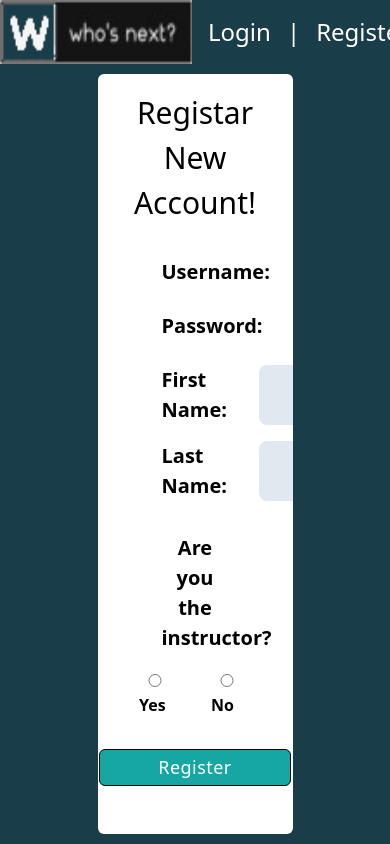
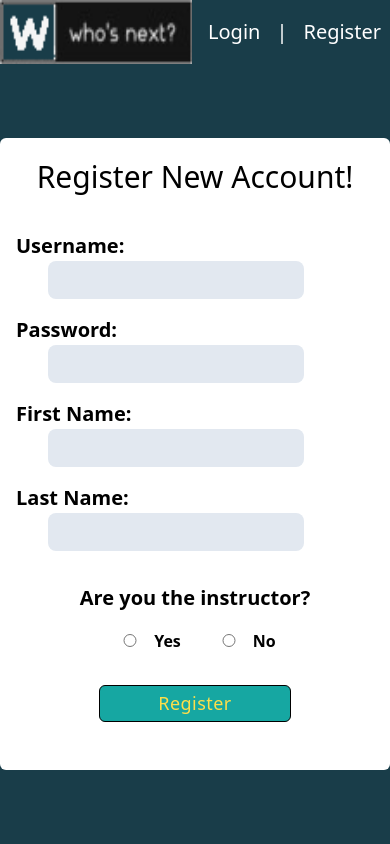
Before and after one commit to Da-Colon/random-picker, a React (Create React App) app: page /register in a window 390 px wide. Built offline with nearby package versions, Linux system fonts and the light colour scheme.

Commit message:
updated styling for mobile

```diff
--- a/src/Components/header.js
+++ b/src/Components/header.js
@@ -21,13 +21,13 @@ const Header = () => {
 
 
   return (
-    <div className="h-16 w-full fixed bg-dc-dark text-white text-2xl flex justify-between">
+    <div className="h-16 w-full fixed bg-dc-dark text-white text-xl flex justify-between">
       <img onClick={_goHome} className="w-48 cursor-pointer" alt="Logo" src={logo} />
       {user.id && (
         <>
           <div className="self-center" onClick={() => dispatch({type: "ACCOUNT_MENU_TOGGLE"})}>
-            <span className="mx-4 cursor-pointer">
-              <i className="fas fa-user-circle mr-2" />
+            <span className="mx-2 cursor-pointer">
+              <i className="fas fa-user-circle mr-1" />
             {state.accountMenu && <span className="arrow-down"></span>}
               {user.first_name.substr(0, 1)}. {user.last_name}
             </span>
--- a/src/Components/register.js
+++ b/src/Components/register.js
@@ -41,7 +41,7 @@ const Register = () => {
   return (
     <>
       {submitting && <LoadingModal>Submitting...</LoadingModal>}
-       <FormModal header="Registar New Account!">
+       <FormModal header="Register New Account!">
           <Formik
             validationSchema={Yup.object().shape({
               username: Yup.string().required("Required"),
@@ -70,10 +70,10 @@ const Register = () => {
           >
             {({ values, errors, touched, handleChange, handleSubmit }) => (
               <form
-                className="flex flex-col text-left mx-12 pt-4"
+                className="flex flex-col text-left pt-4"
                 onSubmit={handleSubmit}
               >
-                <label className="pt-4 text-xl font-semibold flex justify-between">
+                <label className="pt-4 text-xl font-semibold flex justify-between flex-wrap">
                   Username:
                   {errors.username && touched.username && (
                     <Error>{errors.username}</Error>
@@ -88,7 +88,7 @@ const Register = () => {
                     onChange={handleChange}
                   />
                 </label>
-                <label className="pt-4 text-xl font-semibold flex justify-between">
+                <label className="pt-4 text-xl font-semibold flex justify-between flex-wrap">
                   Password:
                   {errors.password && touched.password && (
                     <Error>{errors.password}</Error>
@@ -103,7 +103,7 @@ const Register = () => {
                     onChange={handleChange}
                   />
                 </label>
-                <label className="pt-4 text-xl font-semibold flex justify-between">
+                <label className="pt-4 text-xl font-semibold flex justify-between flex-wrap">
                   First Name:
                   {errors.firstName && touched.firstName && (
                     <Error>{errors.firstName}</Error>
@@ -117,7 +117,7 @@ const Register = () => {
                     onChange={handleChange}
                   />
                 </label>
-                <label className="pt-4 text-xl font-semibold flex justify-between">
+                <label className="pt-4 text-xl font-semibold flex justify-between flex-wrap">
                   Last Name:
                   {errors.lastName && touched.lastName && (
                     <Error>{errors.lastName}</Error>
--- a/src/Components/spinner.js
+++ b/src/Components/spinner.js
@@ -61,10 +61,10 @@ export default function Spinner() {
   };
 
   return (
-    <div className="h-full w-full flex items-center pt-12 flex-wrap">
-      <div className="w-48 h-full border-r border-solid flex flex-col p-4 bg-dc-dark text-white">
+    <div className="h-full w-full flex pt-16 flex-wrap bg-dc-dark">
+      <div className="max-w-xs border-r border-solid flex flex-col bg-dc-dark text-white items-center flex-auto">
         <PrimaryButton
-          className=""
+          className="w-48"
           onClick={() => setShowStudents(!showStudents)}
         >
           Waiting
@@ -72,7 +72,7 @@ export default function Spinner() {
         {showStudents && (
           <div className="h-64 no-scroll-bar-overflow">
             {students.map((student, index) => (
-              <div key={student} className="flex justify-between p-1 w-full">
+              <div key={student} className="flex justify-between p-1 m-1 w-full">
                 <span>{student}</span>
                 <XButton onClick={() => removeStudent(index)} />
               </div>
@@ -80,13 +80,13 @@ export default function Spinner() {
           </div>
         )}
         <PrimaryButton
-          className=""
+          className="w-48"
           onClick={() => setShowCompleted(!showCompleted)}
         >
           Completed
         </PrimaryButton>
         {showCompleted && (
-          <div className="h-64 no-scroll-bar-overflow ">
+          <div className="h-48 no-scroll-bar-overflow ">
             {completed.map((student) => (
               <div key={student} className="flex justify-between p-1 w-full">
                 <span className="font-bold">{student}</span>
@@ -95,7 +95,10 @@ export default function Spinner() {
           </div>
         )}
       </div>
-      <div className="bg-dc-dark h-full p-8 flex flex-col items-center justify-center">
+      <div className="bg-dc-dark h-full flex flex-col items-center justify-center flex-auto">
+        <div className="text-white text-left block">
+          <span>Waiting: {students.length}</span> | <span>Completed: {completed.length}</span>
+        </div>
         <span className="text-4xl m-2 font-extrabold text-white">
           Who's Next?
         </span>
@@ -104,7 +107,7 @@ export default function Spinner() {
         </div>
         <PrimaryButton onClick={randomPicker}>Random Student</PrimaryButton>
       </div>
-      <div className="flex flex-col items-center justify-center h-full w-72 flex-grow-2">
+      <div className="flex flex-col bg-gray-100 items-center justify-center h-full w-72 flex-grow-2 no-scroll-bar-overflowx">
         <div
           className={
             !finished
--- a/src/Components/views/formModal.js
+++ b/src/Components/views/formModal.js
@@ -3,7 +3,7 @@ import React from 'react'
 const FormModal = ({header, children}) => (
   <>
   <div className="bg-dc-dark min-h-full pt-16 w-full flex justify-center items-center">
-        <div className="bg-white w-1/2 h-full rounded-md p-4 text-center no-scroll-bar-overflow">
+        <div className="bg-white max-w-2xl h-full rounded-md p-4 text-center no-scroll-bar-overflow">
         <span className="text-3xl bold">{header}</span>
       {children}
       </div>
--- a/src/Components/views/primaryButton.js
+++ b/src/Components/views/primaryButton.js
@@ -1,7 +1,7 @@
 import React from "react";
 import classnames from "classnames";
 
-const className = "bg-dc-light text-lg text-white tracking-wide px-2 py-1 rounded-md border-black border-solid border my-2";
+const className = "bg-dc-light text-lg text-dc-gold tracking-wide px-2 py-1 rounded-md border-black border-solid border my-2";
 const disabledClass = 'bg-gray-300 text-gray-500 px-2 py-1 font-semibold rounded-md border-black border-solid border my-2';
 
 const PrimaryButton = (props) => (
```
Also changed, not shown: src/Components/uploadClassList.js (+78 -66 lines).
